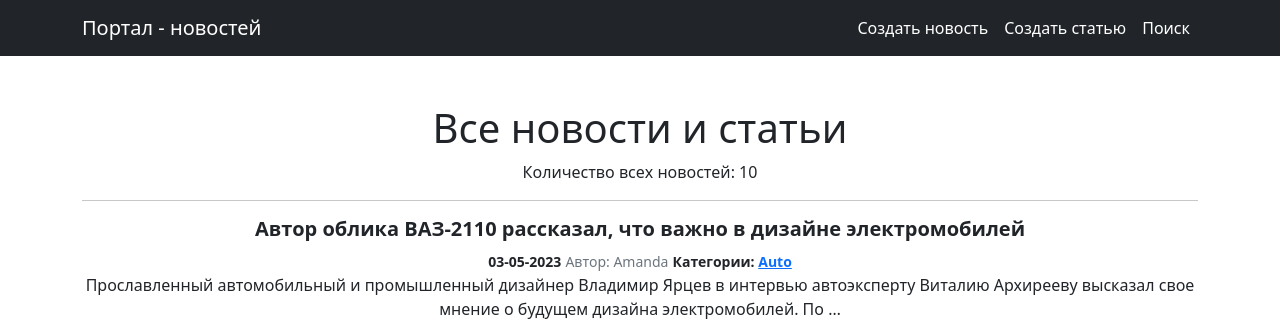
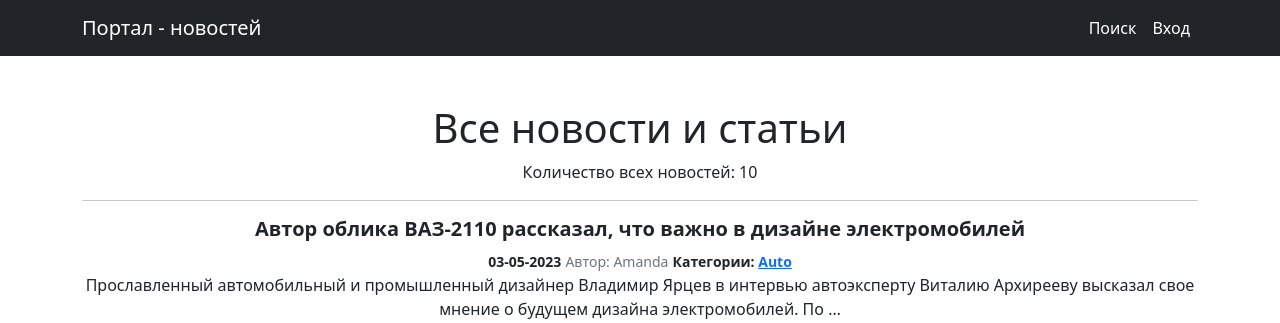
Before and after one commit to ra1ngts/django, a Django app: page /news/ in a window 1280 px wide. Shown: the top 323 px of the page. Run offline with Django 4.2, Linux system fonts and the light colour scheme; data comes from the database, SQL or seed files in the repository; both versions use the stored data as it was after the commit; parts of the project's set-up code (start-up, migrations or seed data) failed here and were passed over; some libraries are stand-ins or nearby versions.

Commit message:
fitted: added login and logout user account

```diff
--- a/news_portal/templates/default.html
+++ b/news_portal/templates/default.html
@@ -27,12 +27,15 @@
                 <div class="collapse navbar-collapse" id="navbarSupportedContent">
                     <ul class="navbar-nav ms-auto mb-2 mb-lg-0">
                         {% cache 300 main_menu %}
-                        <li class="nav-item"><a class="nav-link active" aria-current="page" href="/news/create">Создать новость</a></li>
-                        <li class="nav-item"><a class="nav-link active" aria-current="page" href="/articles/create/">Создать статью</a></li>
                         <li class="nav-item"><a class="nav-link active" aria-current="page" href="/news/search/">Поиск</a></li>
                         {% endcache %}
                         {% if user.is_authenticated %}
-                            <li class="nav-item"><a class="nav-link active" aria-current="page" href="/be_author/">Стать автором</a></li>
+                            <li class="nav-item"><a class="nav-link active" aria-current="page" href="/news/create">Создать новость</a></li>
+                            <li class="nav-item"><a class="nav-link active" aria-current="page" href="/articles/create/">Создать статью</a></li>
+                            <li class="nav-item"><a class="nav-link active" aria-current="page" href="/accounts/logout/">Выход</a></li>
+                        {% endif %}
+                        {% if not user.is_authenticated %}
+                            <li class="nav-item"><a class="nav-link active" aria-current="page" href="/accounts/login/">Вход</a></li>
                         {% endif %}
                     </ul>
                 </div>
```
Also changed, not shown: news_portal/db.sqlite3, 17 other files.
